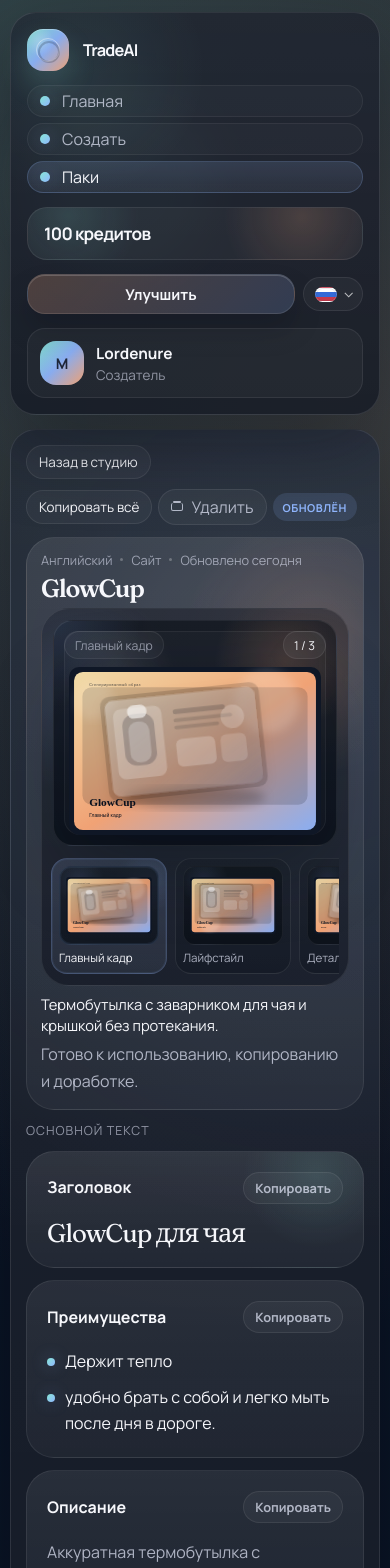
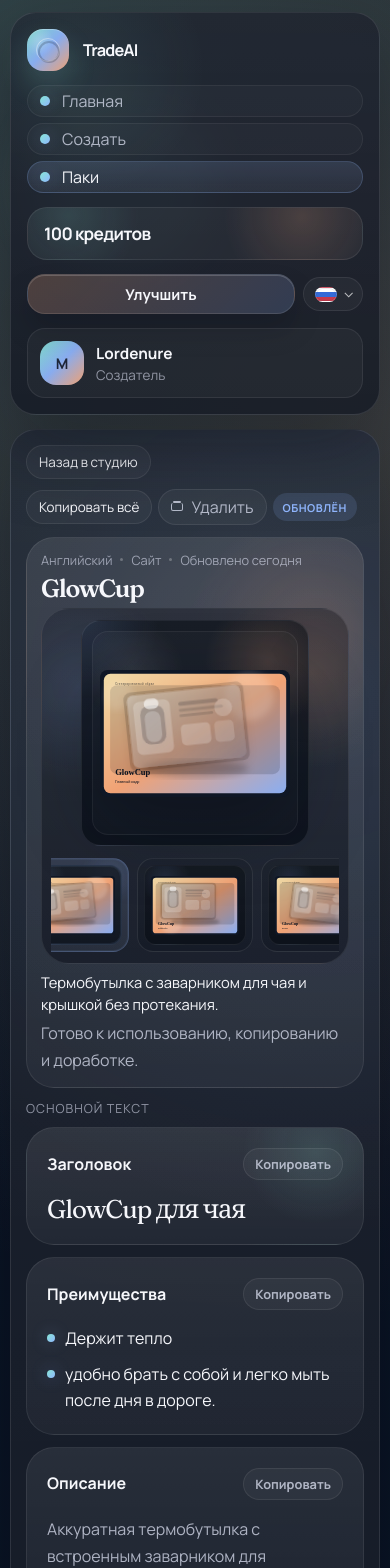
Before and after one commit to Lordenure/AI-Product-Generator, a Next.js app in the folder frontend/: page /ru/studio/packs/glowcup in a window 390 px wide. Shown: the top 1568 px of the page. Built offline with nearby package versions, Linux system fonts and the light colour scheme.

Commit message:
Fixing Scale 4

```diff
--- a/frontend/src/features/studio/PackDetailScreen.module.css
+++ b/frontend/src/features/studio/PackDetailScreen.module.css
@@ -186,7 +186,7 @@
 .primaryGroup,
 .secondaryGroup {
   display: grid;
-  gap: 12px;
+  gap: 10px;
 }
 
 .gallerySection {
@@ -218,39 +218,16 @@
 
 .galleryShell {
   display: grid;
-  grid-template-columns: minmax(0, 1fr) 138px;
-  gap: 8px;
+  grid-template-columns: minmax(0, 1fr) clamp(108px, 17%, 124px);
+  gap: 10px;
   align-items: stretch;
   min-width: 0;
-}
-
-.galleryBadgeMuted,
-.galleryCounter {
-  display: inline-flex;
-  align-items: center;
-  min-height: 28px;
-  padding: 0 10px;
-  border-radius: 999px;
-  font-size: 0.76rem;
-}
-
-.galleryCounter {
-  border: 1px solid rgba(255, 255, 255, 0.08);
-  background: rgba(255, 255, 255, 0.05);
-  color: var(--text);
-}
-
-.galleryBadgeMuted {
-  border: 1px solid rgba(255, 255, 255, 0.07);
-  background: rgba(255, 255, 255, 0.035);
-  color: var(--text-soft);
+  width: 100%;
 }
 
 .galleryFrame {
   position: relative;
   display: grid;
-  grid-template-rows: auto minmax(0, 1fr);
-  gap: 8px;
   min-height: 228px;
   height: clamp(228px, 21.5vw, 264px);
   max-height: 264px;
@@ -276,16 +253,6 @@
   pointer-events: none;
 }
 
-.galleryFrameTop {
-  position: relative;
-  z-index: 1;
-  display: flex;
-  align-items: center;
-  justify-content: space-between;
-  gap: 6px;
-  flex-wrap: wrap;
-}
-
 .galleryImageWrap {
   position: relative;
   z-index: 1;
@@ -303,6 +270,7 @@
   min-width: 0;
   min-height: 0;
   object-fit: contain;
+  padding: .5rem;
   filter: drop-shadow(0 26px 38px rgba(1, 6, 17, 0.3));
 }
 
@@ -317,12 +285,10 @@
 
 .galleryThumb {
   display: grid;
-  grid-template-rows: minmax(0, 1fr) auto;
-  gap: 6px;
   min-width: 0;
   min-height: 0;
   height: 100%;
-  padding: 7px;
+  padding: 6px;
   border: 1px solid rgba(255, 255, 255, 0.085);
   border-radius: 16px;
   background:
@@ -357,6 +323,7 @@
   place-items: center;
   min-width: 0;
   min-height: 0;
+  height: 100%;
   padding: 6px;
   border-radius: 12px;
   border: 1px solid rgba(255, 255, 255, 0.06);
@@ -377,12 +344,6 @@
   min-height: 0;
   object-fit: contain;
   object-position: center center;
-}
-
-.galleryThumbLabel {
-  min-width: 0;
-  font-size: 0.74rem;
-  line-height: 1.3;
 }
 
 .primaryStack,
@@ -583,8 +544,25 @@
   }
 }
 
+@media (max-width: 1180px) and (min-width: 981px) {
+  .galleryShell {
+    width: 100%;
+    justify-self: start;
+    grid-template-columns: minmax(0, 1fr) 116px;
+  }
+
+  .galleryFrame {
+    height: 100%;
+  }
+
+  .galleryThumbs {
+    gap: 7px;
+  }
+}
+
 @media (max-width: 980px) {
   .galleryShell {
+    width: 100%;
     grid-template-columns: 1fr;
     gap: 12px;
   }
@@ -612,6 +590,29 @@
 
   .galleryThumbPreview {
     aspect-ratio: 1.34;
+    height: auto;
+  }
+}
+
+@media (max-width: 980px) and (min-width: 861px) {
+  .galleryShell {
+    width: min(100%, 620px);
+    justify-self: start;
+  }
+
+  .galleryFrame {
+    min-height: 210px;
+    height: clamp(210px, 24vw, 228px);
+    max-height: 228px;
+  }
+
+  .galleryThumbs {
+    grid-auto-columns: 120px;
+    gap: 7px;
+  }
+
+  .galleryThumbPreview {
+    aspect-ratio: 1.36;
   }
 }
 
@@ -638,9 +639,12 @@
     min-height: 214px;
     height: clamp(214px, 55vw, 246px);
     max-height: 246px;
+    width: 60%;
+    margin-inline: auto;
   }
 
   .galleryThumbs {
+    justify-content: center;
     gap: 8px;
   }
 }
@@ -658,6 +662,7 @@
     min-height: 196px;
     height: clamp(196px, 63vw, 226px);
     max-height: 226px;
+    width: 80%;
   }
 
   .galleryThumbs {
@@ -668,9 +673,6 @@
 
   .galleryThumbPreview {
     aspect-ratio: 1.28;
-  }
-
-  .galleryThumbLabel {
-    font-size: 0.72rem;
+    height: auto;
   }
 }
--- a/frontend/src/features/studio/PackDetailScreen.tsx
+++ b/frontend/src/features/studio/PackDetailScreen.tsx
@@ -135,13 +135,6 @@
             {activeGalleryImage ? (
               <div className={styles.galleryShell}>
                 <div className={styles.galleryFrame}>
-                  <div className={styles.galleryFrameTop}>
-                    <span className={styles.galleryBadgeMuted}>{activeGalleryImage.label}</span>
-                    <span className={styles.galleryCounter}>
-                      {activeImage + 1} / {galleryImages.length}
-                    </span>
-                  </div>
-
                   <div className={styles.galleryImageWrap}>
                     <img
                       src={activeGalleryImage.src}
@@ -158,12 +151,12 @@
                       type="button"
                       className={`${styles.galleryThumb} ${index === activeImage ? styles.galleryThumbActive : ""}`.trim()}
                       onClick={() => setActiveImage(index)}
+                      aria-label={image.label}
                       aria-pressed={index === activeImage}
                     >
                       <span className={styles.galleryThumbPreview} aria-hidden="true">
                         <img src={image.src} alt="" className={styles.galleryThumbImage} aria-hidden="true" />
                       </span>
-                      <span className={styles.galleryThumbLabel}>{image.label}</span>
                     </button>
                   ))}
                 </div>
```
